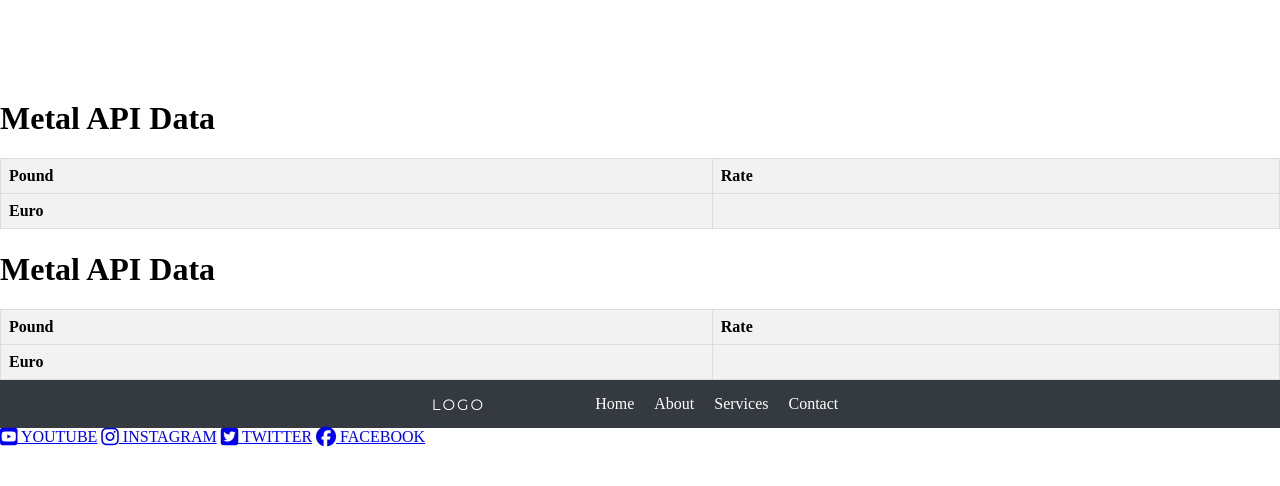
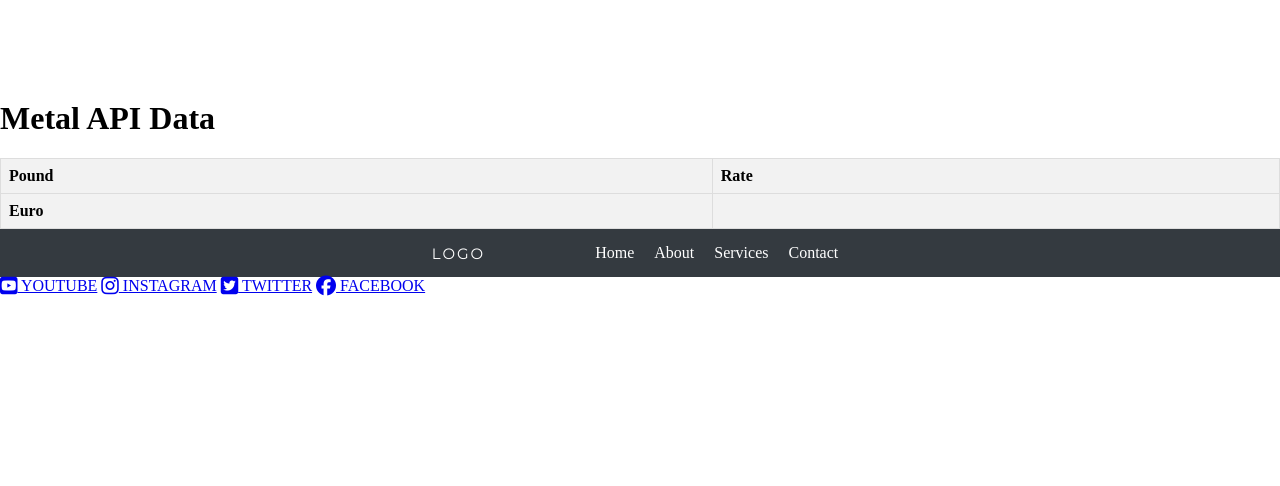
Before and after one commit to blockjarvis/sassdjango, a Django app: template templates/base.html in a window 1280 px wide. Shown: the part 48-534 px from the top of the page. Run offline with Django 3.2, Linux system fonts and the light colour scheme; the template is opened without the code that fills it, so the values that code supplies are empty; some libraries are stand-ins or nearby versions.

Commit message:
metal-api moved to contexts

```diff
--- a/goldproject/settings.py
+++ b/goldproject/settings.py
@@ -66,6 +66,7 @@ TEMPLATES = [
                 'django.template.context_processors.request',
                 'django.contrib.auth.context_processors.auth',
                 'django.contrib.messages.context_processors.messages',
+                'home.contexts.metal_prices'
             ],
         },
     },
--- a/home/templates/home/metal_api.html
+++ /dev/null
@@ -1,29 +0,0 @@
- {% load static %}
-
-<h1>Metal API Data</h1>
-<table>
-  <thead>
-    <tr>
-      <th>Pound</th>
-      <th>Rate</th>
-    </tr>
-  </thead>
-  <tbody>
-  {% for currency, rate in GBP.items %}
-    <tr>
-      <td>{{ currency }}</td>
-      <td>£{{ rate }}</td>
-    </tr>
-  {% endfor %}
-  <tr>
-    <th>Euro</th>
-    <th></th>
-  </tr>
-  {% for currency, rate in EUR.items %}
-    <tr>
-      <td>{{ currency }}</td>
-      <td>€{{ rate }}</td>
-    </tr>
-  {% endfor %}
-  </tbody>
-</table>
--- a/home/urls.py
+++ b/home/urls.py
@@ -1,11 +1,9 @@
 from django.contrib import admin
 from django.urls import path
-from .views import metal_api
 from .views import ptindex
 from . import views
 
 urlpatterns = [
-    path('metal', views.metal_api, name='metal_api'),
     path('', views.index, name='home'),
     path('pt', views.ptindex, name='pthome'),
 ]
--- a/templates/base.html
+++ b/templates/base.html
@@ -23,7 +23,6 @@
     <header>
         {% include 'includes/top-bar.html' %}
         {% include 'includes/metal-api.html' %}
-        {% include 'home/metal_api.html' %}
         {% include 'includes/main-nav.html' %}
     </header>
     <main>
```
Also changed, not shown: home/contexts.py (added, +48 -0 lines), home/views.py (+0 -47 lines).
